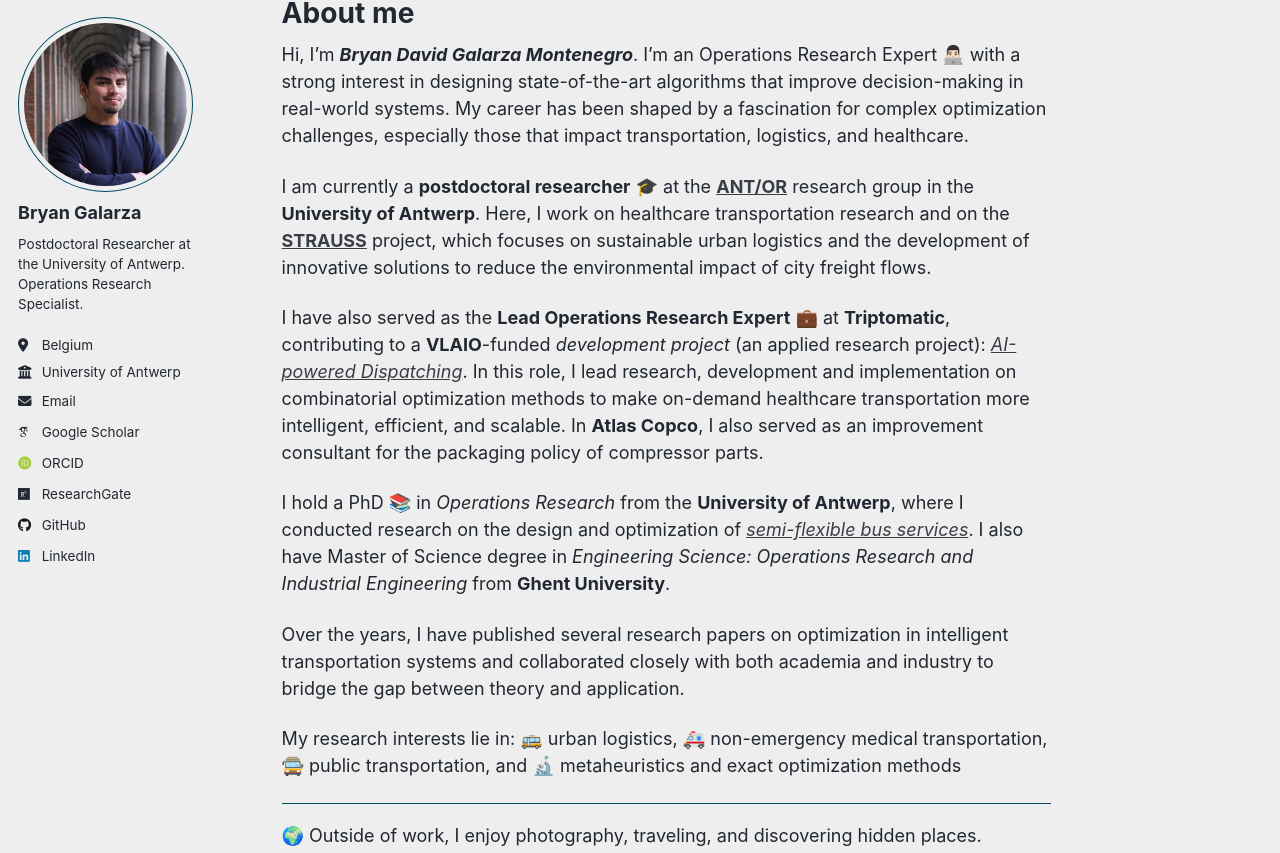
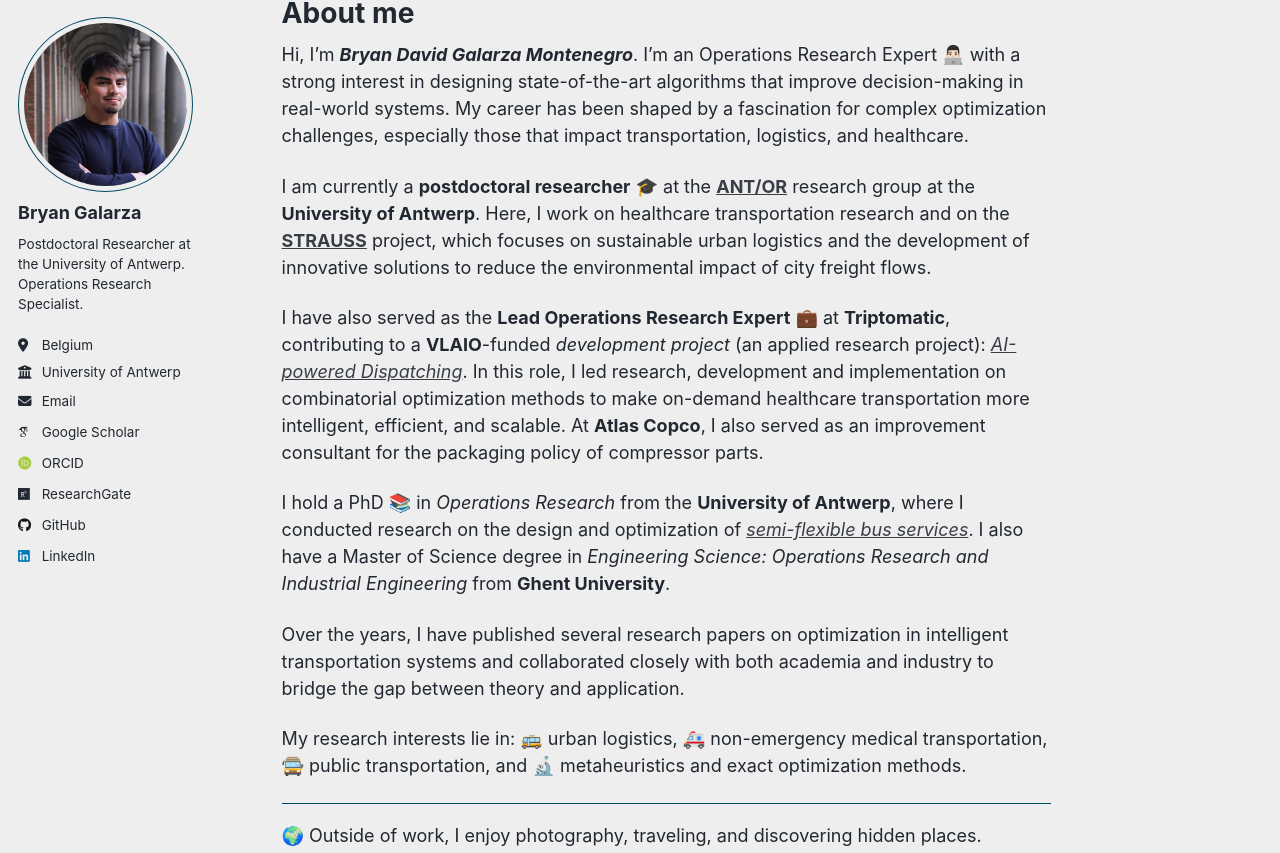
Before and after one commit to BryanG13/bryang13.github.io, a Jekyll site: the page built from _pages/about.md, in a window 1280 px wide and 1400 px high. Shown: the part 100-953 px from the top of the window. Built offline with Jekyll 4.4.1, drawn with Linux system fonts in a browser that asks for light colours; some web fonts are replaced; a script that is not in the unit is left out; some of the changed lines change nothing that is shown.

Commit message:
small fixes

```diff
--- a/_pages/about.md
+++ b/_pages/about.md
@@ -9,15 +9,15 @@
 
 Hi, I'm ***Bryan David Galarza Montenegro***. I'm an Operations Research Expert 👨🏻‍💻 with a strong interest in designing state-of-the-art algorithms that improve decision-making in real-world systems. My career has been shaped by a fascination for complex optimization challenges, especially those that impact transportation, logistics, and healthcare.
 
-I am currently a **postdoctoral researcher** 🎓 at the [**ANT/OR**](https://www.uantwerpen.be/en/research-groups/ant-or/) research group in the **University of Antwerp**. Here, I work on healthcare transportation research and on the [**STRAUSS**](https://www.kuleuven.be/lim/research/projects/strauss) project, which focuses on sustainable urban logistics and the development of innovative solutions to reduce the environmental impact of city freight flows.
+I am currently a **postdoctoral researcher** 🎓 at the [**ANT/OR**](https://www.uantwerpen.be/en/research-groups/ant-or/) research group at the **University of Antwerp**. Here, I work on healthcare transportation research and on the [**STRAUSS**](https://www.kuleuven.be/lim/research/projects/strauss) project, which focuses on sustainable urban logistics and the development of innovative solutions to reduce the environmental impact of city freight flows.
 
-I have also served as the **Lead Operations Research Expert** 💼 at **Triptomatic**, contributing to a **VLAIO**-funded *development project* (an applied research project): [*AI-powered Dispatching*](https://triptomatic.com/en-be/nemt#dispatching). In this role, I lead research, development and implementation on combinatorial optimization methods to make on-demand healthcare transportation more intelligent, efficient, and scalable. In **Atlas Copco**, I also served as an improvement consultant for the packaging policy of compressor parts.
+I have also served as the **Lead Operations Research Expert** 💼 at **Triptomatic**, contributing to a **VLAIO**-funded *development project* (an applied research project): [*AI-powered Dispatching*](https://triptomatic.com/en-be/nemt#dispatching). In this role, I led research, development and implementation on combinatorial optimization methods to make on-demand healthcare transportation more intelligent, efficient, and scalable. At **Atlas Copco**, I also served as an improvement consultant for the packaging policy of compressor parts.
 
-I hold a PhD 📚 in *Operations Research* from the **University of Antwerp**, where I conducted research on the design and optimization of [*semi-flexible bus services*](https://repository.uantwerpen.be/docman/irua/5e80f4/196398.pdf). I also have Master of Science degree in *Engineering Science: Operations Research and Industrial Engineering* from **Ghent University**.
+I hold a PhD 📚 in *Operations Research* from the **University of Antwerp**, where I conducted research on the design and optimization of [*semi-flexible bus services*](https://repository.uantwerpen.be/docman/irua/5e80f4/196398.pdf). I also have a Master of Science degree in *Engineering Science: Operations Research and Industrial Engineering* from **Ghent University**.
 
 Over the years, I have published several research papers on optimization in intelligent transportation systems and collaborated closely with both academia and industry to bridge the gap between theory and application.
 
-My research interests lie in: 🚌 urban logistics, 🚑 non-emergency medical transportation, 🚍 public transportation, and 🔬 metaheuristics and exact optimization methods
+My research interests lie in: 🚌 urban logistics, 🚑 non-emergency medical transportation, 🚍 public transportation, and 🔬 metaheuristics and exact optimization methods.
 
 ---
 
@@ -47,7 +47,7 @@
   { src: '/images/photos/DSC01580.JPG', caption: 'Mosque near sunset' },
   { src: '/images/photos/DSC01887.JPG', caption: 'Singapore skyline' },
   { src: '/images/photos/DSC01936.JPG', caption: 'Chinese temple in Singapore' },
-  { src: '/images/photos/DSC02041.JPG', caption: 'TeamLabs exhibition' },
+  { src: '/images/photos/DSC02041.JPG', caption: 'teamLab exhibition' },
   { src: '/images/photos/DSC02089.JPG', caption: 'Neighbour\'s cat' },
   { src: '/images/photos/DSC02093.JPG', caption: 'Dalmatian pelicans' },
   { src: '/images/photos/DSC02216.JPG', caption: 'Lemur' },
@@ -91,7 +91,7 @@
   { src: '/images/photos/DSC05120-01.jpeg', caption: 'Sunset' },
   { src: '/images/photos/DSC05168_1.JPG', caption: 'Urbanisation' },
   { src: '/images/photos/DSC05357-01.jpeg', caption: 'Cherry blossoms at sunset' },
-  { src: '/images/photos/DSC05384.JPG', caption: 'A transformers movie was filmed here' },
+  { src: '/images/photos/DSC05384.JPG', caption: 'A Transformers movie was filmed here' },
   { src: '/images/photos/DSC05397.JPG', caption: 'Village in Busan' },
   { src: '/images/photos/DSC05422.JPG', caption: 'Wulong' },
   { src: '/images/photos/DSC05434.JPG', caption: 'Cave waterfall' },
@@ -100,17 +100,17 @@
   { src: '/images/photos/DSC05600.JPG', caption: 'Bay of Chongqing' },
   { src: '/images/photos/DSC05650-01.jpeg', caption: 'Spring in Japan' },
   { src: '/images/photos/DSC05738.JPG', caption: 'Hongyadong' },
-  { src: '/images/photos/DSC05815.JPG', caption: 'Forbidden city at night' },
-  { src: '/images/photos/DSC05849.JPG', caption: 'The great wall' },
+  { src: '/images/photos/DSC05815.JPG', caption: 'Forbidden City at night' },
+  { src: '/images/photos/DSC05849.JPG', caption: 'The Great Wall' },
   { src: '/images/photos/DSC05967.JPG', caption: 'Guess where' },
-  { src: '/images/photos/DSC06044.JPG', caption: 'Forbidden city' },
+  { src: '/images/photos/DSC06044.JPG', caption: 'Forbidden City' },
   { src: '/images/photos/DSC06069-01.jpeg', caption: 'Shinjuku' },
   { src: '/images/photos/DSC06108.JPG', caption: 'Close-up' },
   { src: '/images/photos/DSC06114.JPG', caption: 'Bee' },
   { src: '/images/photos/DSC06117.JPG', caption: 'Flowers' },
-  { src: '/images/photos/DSC06128-01.jpeg', caption: 'Tokyo tower' },
+  { src: '/images/photos/DSC06128-01.jpeg', caption: 'Tokyo Tower' },
   { src: '/images/photos/DSC06142.JPG', caption: 'Duck in Bazel, Belgium' },
-  { src: '/images/photos/DSC06206~2-01.jpeg', caption: 'Famous view point of Fuji-san' },
+  { src: '/images/photos/DSC06206~2-01.jpeg', caption: 'Famous viewpoint of Fuji-san' },
   { src: '/images/photos/DSC06245.JPG', caption: 'Fuji in spring' },
   { src: '/images/photos/DSC06322-01.jpeg', caption: 'Fuji at sundown' },
   { src: '/images/photos/DSC06409.JPG', caption: 'Reflecting ...' },
@@ -134,7 +134,7 @@
   { src: '/images/photos/DSC07341-01.jpeg', caption: 'Valle de los Chillos' },
   { src: '/images/photos/DSC07421.JPG', caption: 'Belgium from above' },
   { src: '/images/photos/DSC07438-01.jpeg', caption: 'Lagoon in Ecuador' },
-  { src: '/images/photos/DSC07510.JPG', caption: 'Koln sunset' },
+  { src: '/images/photos/DSC07510.JPG', caption: 'Köln sunset' },
   { src: '/images/photos/DSC07541-01.jpeg', caption: 'Wawa Pichincha' },
   { src: '/images/photos/DSC07682-01.jpeg', caption: 'Ecuadorian flowers' },
   { src: '/images/photos/DSC07688.JPG', caption: 'Koblenz views' },
@@ -149,8 +149,8 @@
   { src: '/images/photos/DSC08095-01.jpeg', caption: 'Humidity 100%' },
   { src: '/images/photos/DSC08195-01.jpeg', caption: 'Tranquil sunsets' },
   { src: '/images/photos/DSC08213-01.jpeg', caption: 'Sunset in Koh Phangan' },
-  { src: '/images/photos/DSC08308-01.jpeg', caption: 'Sand bar from above' },
-  { src: '/images/photos/DSC08313-01.jpeg', caption: 'Sand bar' },
+  { src: '/images/photos/DSC08308-01.jpeg', caption: 'Sandbar from above' },
+  { src: '/images/photos/DSC08313-01.jpeg', caption: 'Sandbar' },
   { src: '/images/photos/DSC08354-01.jpeg', caption: 'Calm waters' },
   { src: '/images/photos/DSC08478-01.jpeg', caption: 'Golden temples' },
   { src: '/images/photos/DSC08637.JPG', caption: 'Friend' },
@@ -188,7 +188,7 @@
   { src: '/images/photos/IMG_3340.JPG', caption: 'Hike in Southern China' },
   { src: '/images/photos/IMG_3365.JPG', caption: 'Dong Village' },
   { src: '/images/photos/IMG_3376.JPG', caption: 'Rice terraces' },
-  { src: '/images/photos/IMG_3377.JPG', caption: 'Little village in the mountain' },
+  { src: '/images/photos/IMG_3377.JPG', caption: 'Little village in the mountains' },
   { src: '/images/photos/IMG_3384.JPG', caption: 'Urbanism' },
   { src: '/images/photos/IMG_3405.JPG', caption: 'Nightlife in Guiyang' },
   { src: '/images/photos/IMG_3415.JPG', caption: 'Guiyang scenes' },
```
